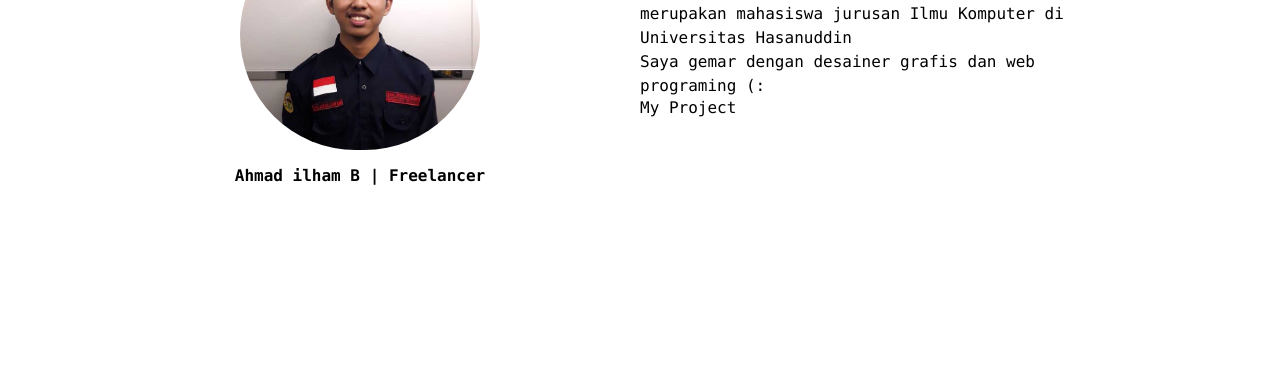
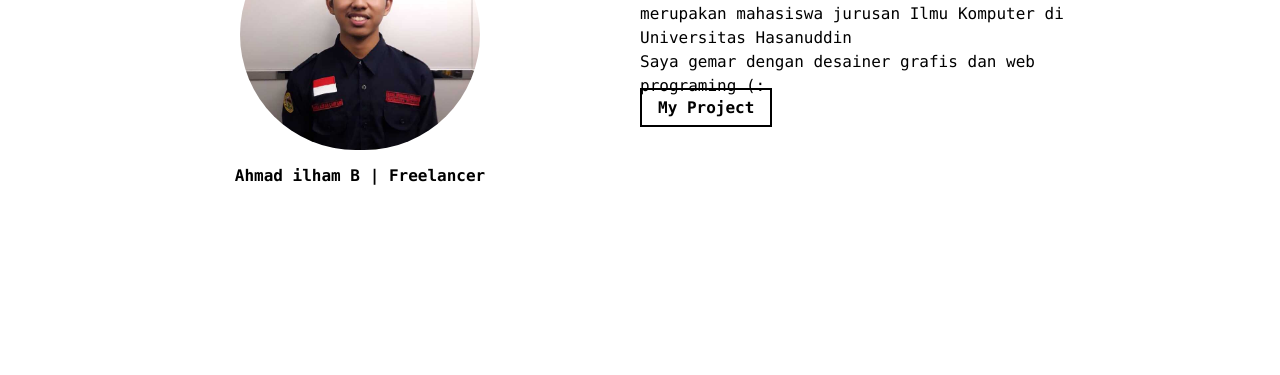
Before and after one commit to ahmadilhamb14/ahmadilhamb14, a plain HTML site: page index.html in a window 1280 px wide. Shown: the part 425-800 px from the top of the page. Drawn offline with Linux system fonts and the light colour scheme.

Commit message:
Update index.html

```diff
--- a/index.html
+++ b/index.html
@@ -53,7 +53,7 @@
               <span><b>Hello!!</b></span>
               <p>Perkenalkan nama saya Ahmad ilham b, Saya merupakan mahasiswa jurusan Ilmu Komputer di Universitas Hasanuddin</p>
               <p>Saya gemar dengan desainer grafis dan web programing (:</p>
-              <a href="#project">My Project</a>
+              <a class="project" href="#project">My Project</a>
               <br />
             </div>
           </div>
```
